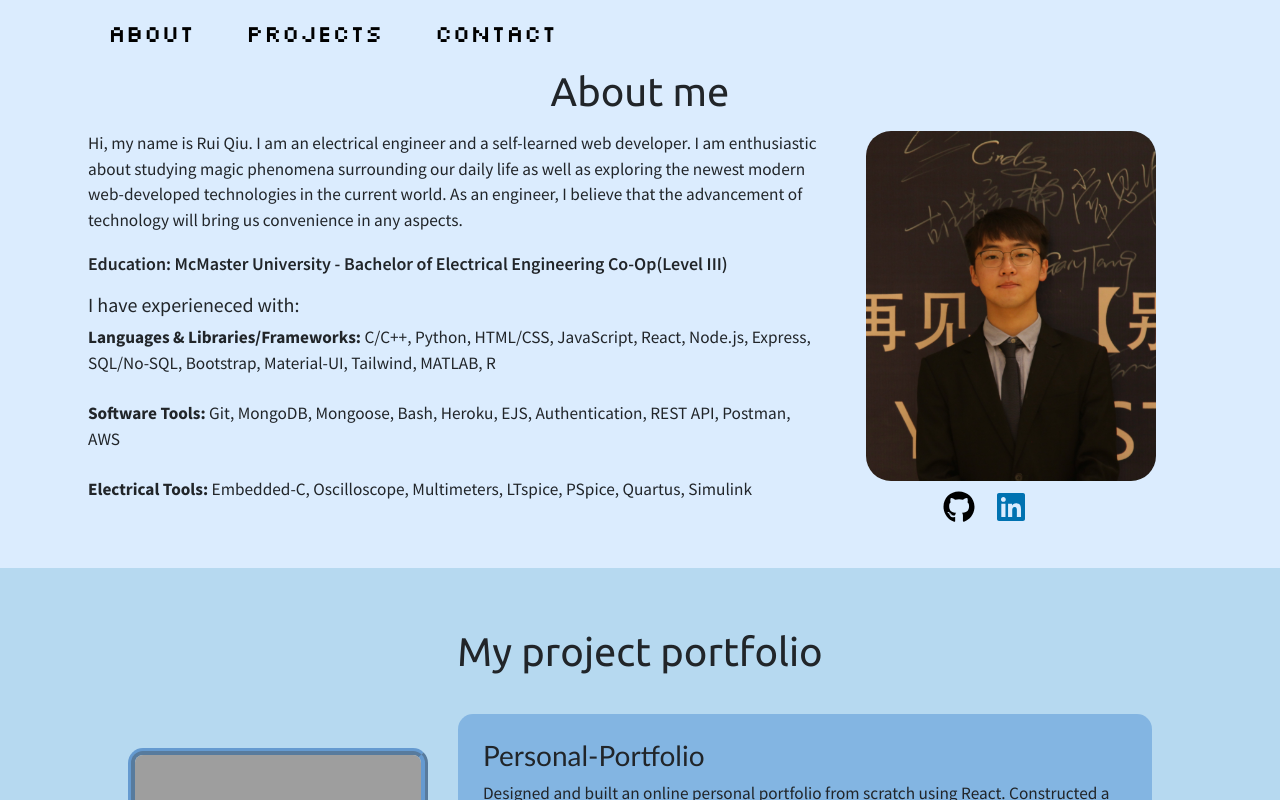
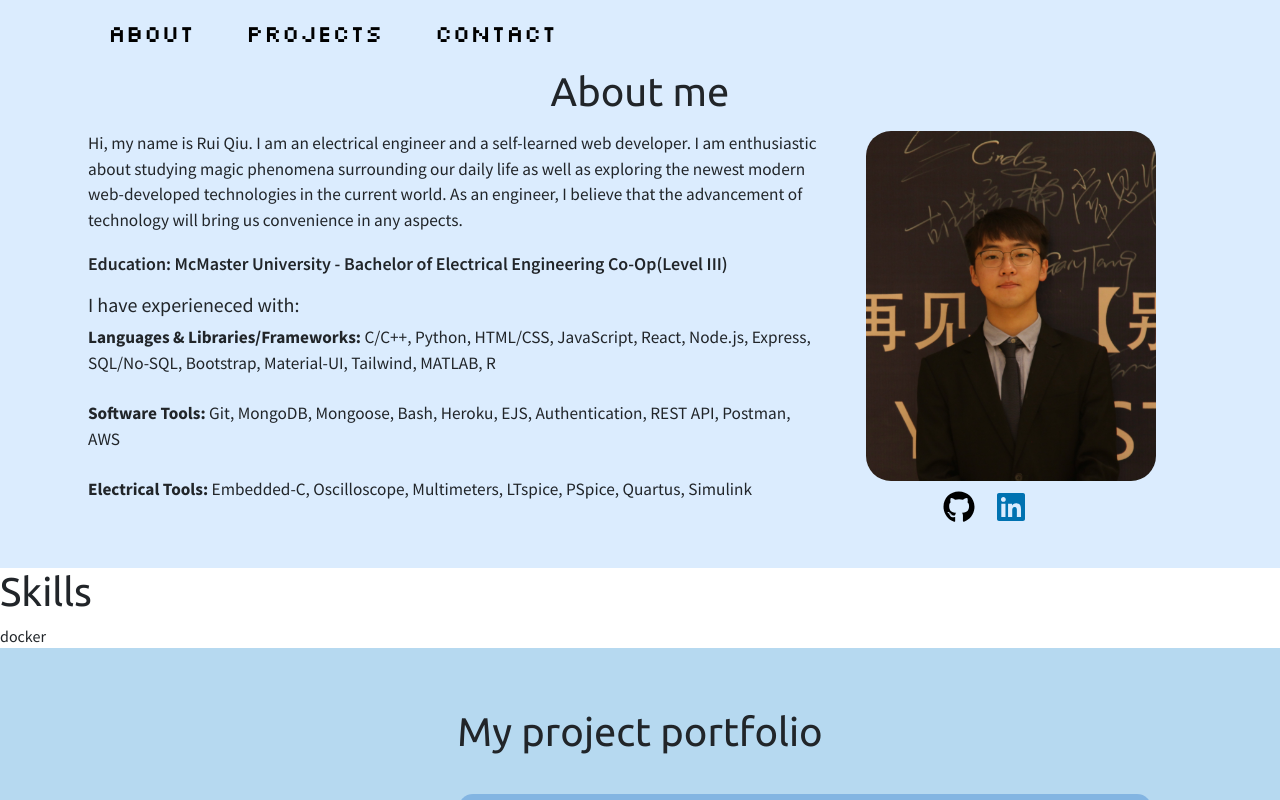
Before and after one commit to rruiqiu/CV-frontend, a React (Create React App) app in the folder client/: page /about in a window 1280 px wide. Shown: the top 800 px of the page. Built offline with nearby package versions, Linux system fonts and the light colour scheme; grey boxes are pictures that could not be loaded; some icons are missing.

Commit message:
starting skills

```diff
--- a/client/public/style.css
+++ b/client/public/style.css
@@ -421,3 +421,15 @@ p.footerp {
 .userdatabuttondeleteone {
   margin-top: 10px;
 }
+
+#skills{
+
+}
+
+.skills-layout{
+
+}
+
+.skillcontainer{
+  max-width: 960px;
+}
--- a/client/src/pages/about.jsx
+++ b/client/src/pages/about.jsx
@@ -4,6 +4,7 @@ import ContactMe from "./contact"
 import Intro from "./aboutIntro"
 import Projects from "./projects"
 import Footer from "./footer"
+import Skills from "./skills"
 
 function About () {
   return (
@@ -14,9 +15,11 @@ function About () {
         navbar="navbar-aboutpage"
       />
       <Intro />
+      <Skills />
       <Projects />
       <ContactMe />
       <Footer />
+
     </div>
   )
 
--- /dev/null
+++ b/client/src/pages/skills.jsx
@@ -0,0 +1,16 @@
+function skills(){
+    return(
+        <secition id = "Skills">
+            <h1>Skills</h1>
+            <div className="skillcontainer">
+                <div className="skills-layout">
+                    <div>
+                        docker
+                    </div>
+                </div>
+
+            </div>
+        </secition>
+    )
+}
+export default skills
```
